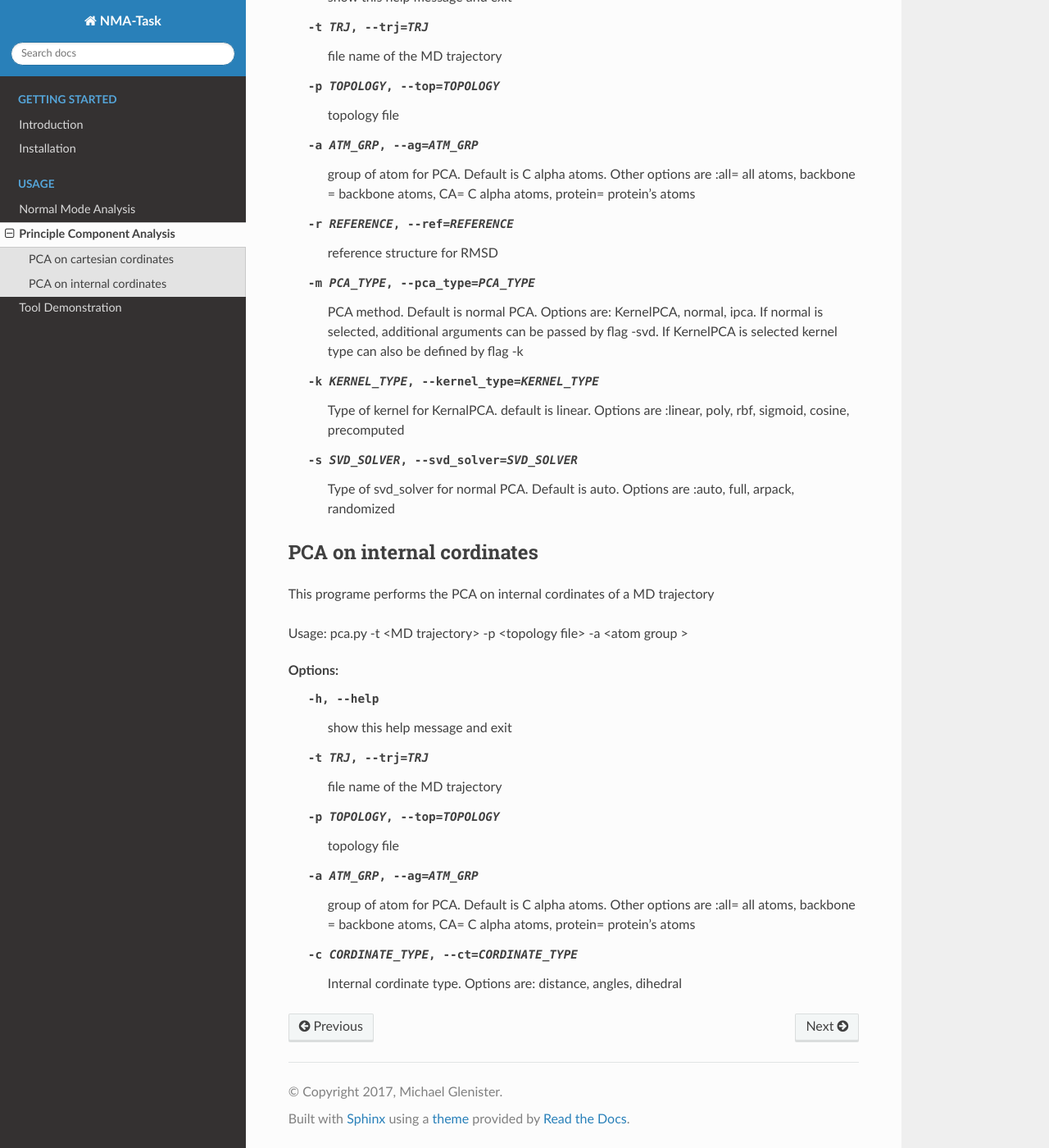
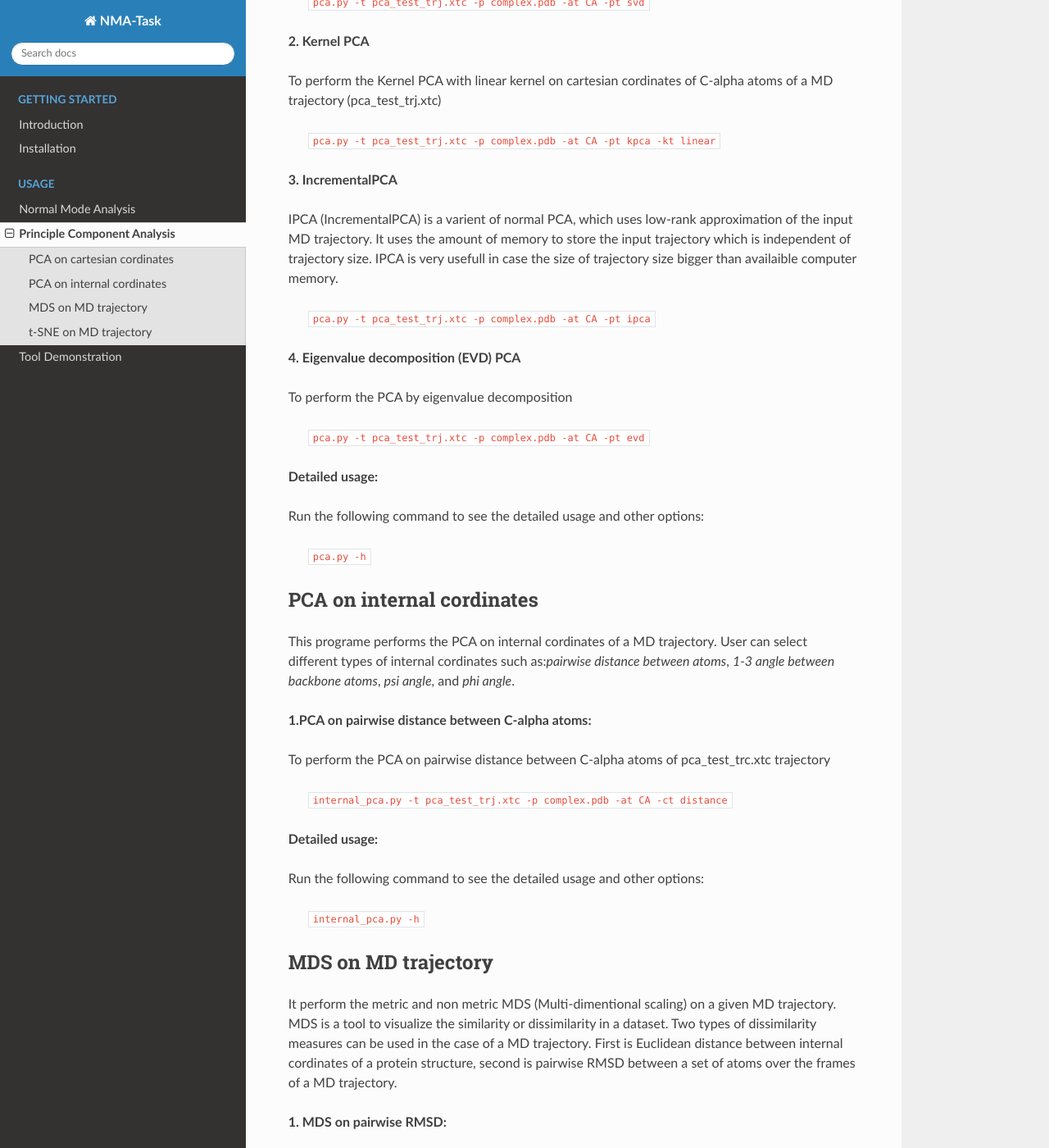
Before and after one commit to michaelglenister/MODE-TASK, a Sphinx documentation site: the page built from docs/source/pca.rst, in a window 1280 px wide and 1400 px high, scrolled down 394 px. Shown: the whole window at 82% size. Built offline with Sphinx 7.4.7 and the Read the Docs theme 2.0.0, drawn with Linux system fonts in a browser that asks for light colours; some of the changed text lies outside the part shown.

```diff
--- a/docs/source/pca.rst
+++ b/docs/source/pca.rst
@@ -4,52 +4,89 @@ Principle Component Analysis
 PCA on cartesian cordinates
 -----------------------------
 
-This programe performs the PCA (Principal Component Analysis) on a MD trajectory
+This programe performs the PCA (Principal Component Analysis) on a MD trajectory.
 
-Usage: pca.py -t <MD trajectory> -p <topology file>  -a <atom group >
+**1. SVD PCA** ::
 
-Options:
-  -h, --help            show this help message and exit
-  -t TRJ, --trj=TRJ     file name of the MD trajectory
-  -p TOPOLOGY, --top=TOPOLOGY
-                        topology file
-  -a ATM_GRP, --ag=ATM_GRP
-                        group of atom for PCA. Default is C alpha atoms. Other
-                        options are :all= all atoms, backbone = backbone
-                        atoms, CA= C alpha atoms, protein= protein's atoms
-  -r REFERENCE, --ref=REFERENCE
-                        reference structure for RMSD
-  -m PCA_TYPE, --pca_type=PCA_TYPE
-                        PCA method. Default is normal PCA. Options are:
-                        KernelPCA, normal, ipca. If normal is selected,
-                        additional arguments can be passed by flag -svd. If
-                        KernelPCA is selected kernel type can also be defined
-                        by flag -k
-  -k KERNEL_TYPE, --kernel_type=KERNEL_TYPE
-                        Type of kernel for KernalPCA. default is linear.
-                        Options are :linear, poly, rbf, sigmoid, cosine,
-                        precomputed
-  -s SVD_SOLVER, --svd_solver=SVD_SOLVER
-                        Type of svd_solver for normal PCA. Default is auto.
-                        Options are :auto, full, arpack, randomized
+To perform the singular value decomposition (SVD) PCA on C-alpha atoms of a MD trajectory (pca_test_trj.xtc)
+
+	``pca.py -t pca_test_trj.xtc -p complex.pdb -at CA -pt svd``
+
+**2. Kernel PCA** ::
+
+To perform the Kernel PCA with linear kernel on cartesian cordinates of C-alpha atoms of a MD trajectory (pca_test_trj.xtc)
+
+	``pca.py -t pca_test_trj.xtc -p complex.pdb -at CA -pt kpca -kt linear``
+
+**3. IncrementalPCA** ::
+
+IPCA (IncrementalPCA) is a varient of normal PCA, which uses low-rank approximation of the input MD trajectory. It uses the amount of memory to store the input trajectory which is independent of trajectory size. IPCA is very usefull in case the size of trajectory size bigger than availaible computer memory.
+
+	  ``pca.py -t pca_test_trj.xtc -p complex.pdb -at CA -pt ipca``
+
+**4. Eigenvalue decomposition (EVD) PCA** ::
+
+To perform the PCA by eigenvalue decomposition
+
+	``pca.py -t pca_test_trj.xtc -p complex.pdb -at CA -pt evd``
+
+**Detailed usage:** ::
+
+Run the following command to see the detailed usage and other options:
+
+	``pca.py -h``
 
 
 PCA on internal cordinates
 -----------------------------
 
-This programe performs the PCA on internal cordinates of a MD trajectory
+This programe performs the PCA on internal cordinates of a MD trajectory. User can select different types of internal cordinates such as:*pairwise distance between atoms*, *1-3 angle between backbone atoms*, *psi angle*, and *phi angle*.
 
-Usage: pca.py -t <MD trajectory> -p <topology file>  -a <atom group >
+**1.PCA on pairwise distance between C-alpha atoms:** ::
 
-Options:
-  -h, --help            show this help message and exit
-  -t TRJ, --trj=TRJ     file name of the MD trajectory
-  -p TOPOLOGY, --top=TOPOLOGY
-                        topology file
-  -a ATM_GRP, --ag=ATM_GRP
-                        group of atom for PCA. Default is C alpha atoms. Other
-                        options are :all= all atoms, backbone = backbone
-                        atoms, CA= C alpha atoms, protein= protein's atoms
-  -c CORDINATE_TYPE, --ct=CORDINATE_TYPE
-                        Internal cordinate type. Options are: distance,
-                        angles, dihedral
+To perform the PCA on pairwise distance between C-alpha atoms of pca_test_trc.xtc trajectory
+
+	``internal_pca.py -t pca_test_trj.xtc -p complex.pdb -at CA -ct distance``
+
+**Detailed usage:** ::
+
+Run the following command to see the detailed usage and other options:
+
+	``internal_pca.py -h``
+
+MDS  on MD trajectory
+-------------------------------------------------
+
+It perform the metric and non metric MDS (Multi-dimentional scaling) on a given MD trajectory.
+MDS is a tool to visualize the similarity or dissimilarity in a dataset. Two types of dissimilarity measures can be used in the case of a MD trajectory. First is Euclidean distance between internal cordinates of a protein structure, second is pairwise RMSD between a set of atoms over the frames of a MD trajectory.
+
+**1. MDS on pairwise RMSD:** ::
+
+To perform the MDS on pairwise RMSD between C-alpha atoms of pca_test_trc.xtc trajectory
+
+	``mds.py -t pca_test_trj.xtc -p complex.pdb -dt rmsd -ag CA``
+
+**2. MDS on internal cordinates:** ::
+
+To perform the MDS on pairwise distance between C-alpha atoms of pca_test_trc.xtc trajectory.
+
+	``mds.py -t pca_test_trj.xtc -p complex.pdb -dt euc -ag CA``
+
+**Detailed usage:** ::
+
+Run the following command to see the detailed usage and other options:
+
+	``mds.py -h``
+
+t-SNE on MD trajectory
+--------------------------------------------------------------------
+
+t-SNE (t-distributed Stochastic Neighbor Embedding) is a tool for dimentionality reduction.
+
+**Detailed usage:** ::
+
+Run the following command to see the detailed usage and other options:
+
+	``tsne.py -h``
+
+*Page created by: Bilal Nizami*
--- a/internal_pca.py
+++ b/internal_pca.py
@@ -38,9 +38,9 @@ def set_option():
 	parser.add_argument("-t", "--trj", dest="trj", help="file name of the MD trajectory", action="store")
 	parser.add_argument("-p", "--top", dest="topology", help="topology file")
 	parser.add_argument("-at", "--ag", dest="atm_grp", help="group of atom for PCA. Default is C alpha atoms. Other options are :"				  "all= all atoms, backbone = backbone atoms, CA= C alpha atoms, protein= protein's atoms")
-	parser.add_argument("-ct", "--ref", dest="cordinate_type", help="nternal cordinate type. Options are: distance, angles, dihedral")
+	parser.add_argument("-ct", "--ref", dest="cordinate_type", help="nternal cordinate type. Options are: distance, angles, phi and, psi")
 	args = parser.parse_args()
-	atm_name = args.atm_grp
+
 
 	#====================================================================
 	# if no arguments are passed
@@ -70,7 +70,7 @@ def set_option():
 	return args
 
 args = set_option()
-
+atm_name = args.atm_grp
 #====================================================================
 # if no arguments are passed
 #====================================================================
--- a/mds.py
+++ b/mds.py
@@ -77,7 +77,6 @@ def get_options():
 
 	if args.atm_grp not in  ('all', 'CA', 'backbone', 'protein'):
 		print 'ERROR: no such option as', args.atm_grp, 'for flag -at \nPlease see the usage\n\n '
-		parser.print_help()
 		sys.exit(1)
 	if 	args.dissimilarity_type == 'euc':
 		if args.atom_indices == None:
@@ -86,7 +85,6 @@ def get_options():
 
 	if args.atom_indices not in  ('all', 'alpha', 'backbone', 'minimal', 'heavy', None):
 		print 'ERROR: no such option as', args.atom_indices, 'for flag -ai \nPlease see the usage\n\n '
-		parser.print_help()
 		sys.exit(1)
 	if args.dissimilarity_type == None or args.dissimilarity_type == 'rmsd':
 		if args.atom_indices != None:
--- a/write_plot.py
+++ b/write_plot.py
@@ -81,6 +81,8 @@ def write_pcs(file_name, pca):
 	@    s0 symbol linewidth 1.0\n\
 	@    s0 symbol linestyle 1\n\
 	@    s0 symbol char 25\n\
+	@	s0 symbol fill color 2\n\
+	@	s0 symbol color 2\n\
 	@    s0 symbol char font 0\n\
 	@    s0 symbol skip 0\n'
 
```
Also changed, not shown: pca.py (+21 -45 lines), 1 other file.
